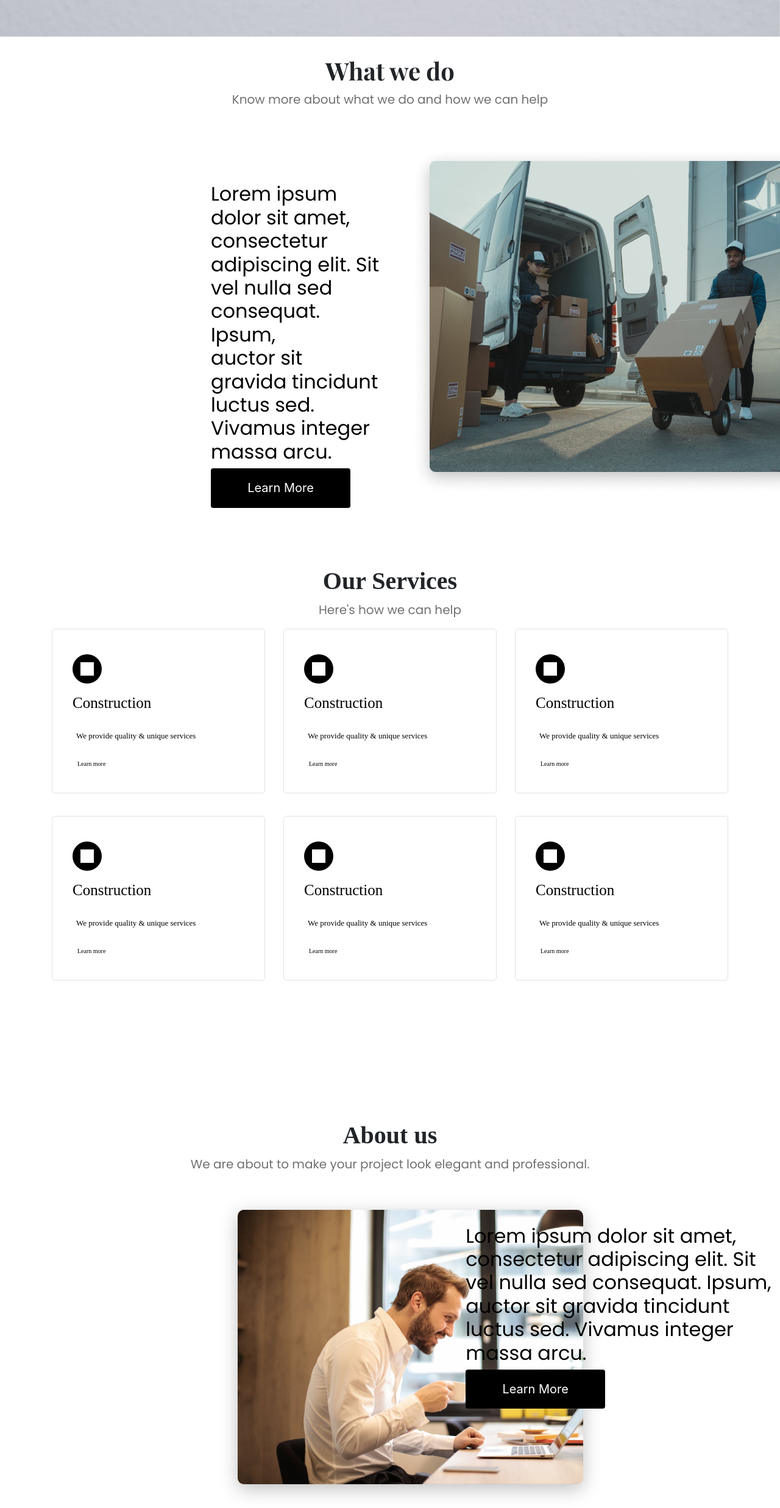
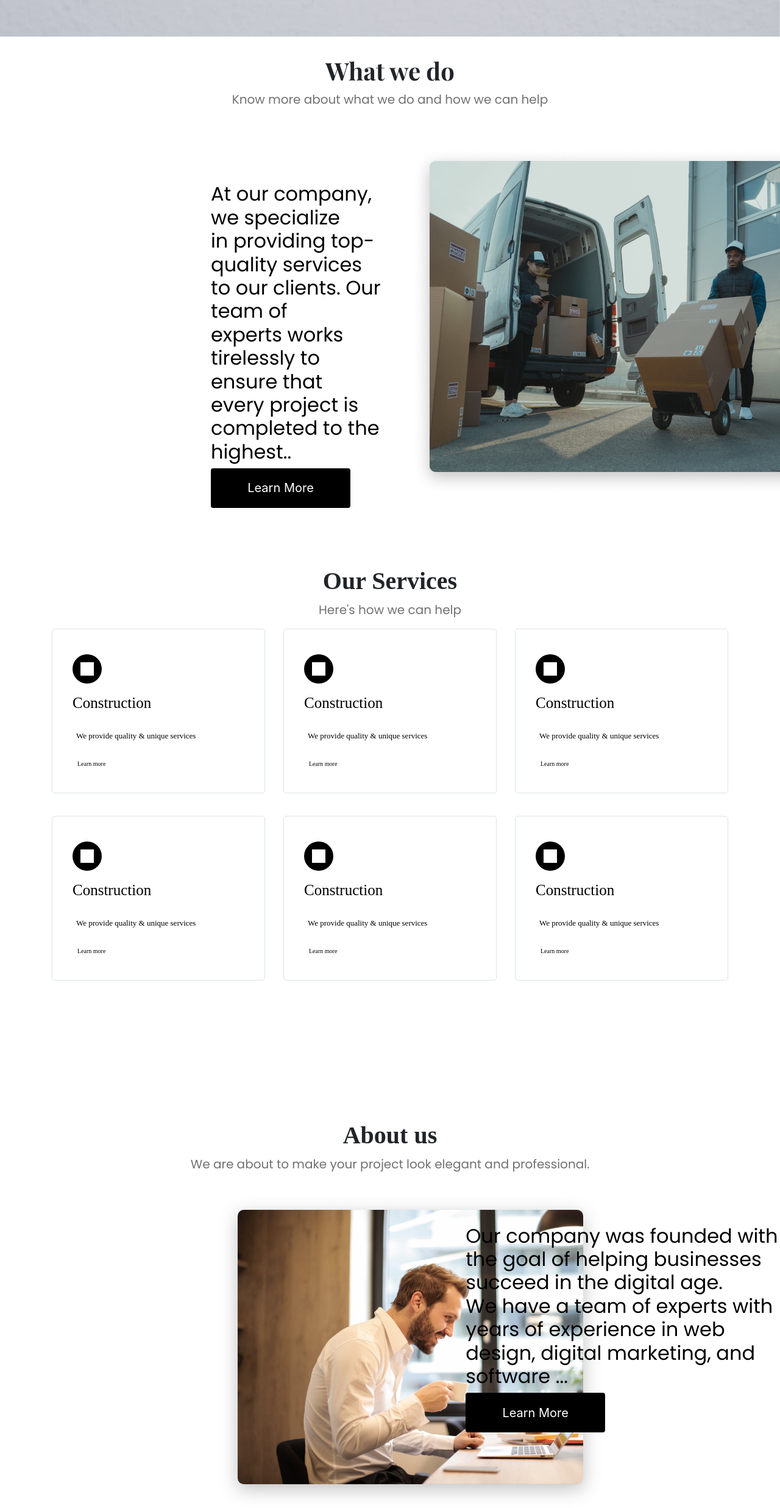
Before and after one commit to Joshuaatanu/RoyalQAssistant, a plain HTML site: page index.html in a window 1280 px wide. Shown: the part 617-3090 px from the top of the page at 61% size. Drawn offline with Linux system fonts and the light colour scheme; a web font is replaced by a local one.

Commit message:
made some changes to my code

```diff
--- a/index.html
+++ b/index.html
@@ -60,12 +60,12 @@
         <div class="row p-5">
             <div class="col-md-6  ">
                 <div class="mt-10 wwd-text">
-                    <h5>Lorem ipsum dolor sit amet, <br>
-                        consectetur adipiscing elit. Sit <br>
-                        vel nulla sed consequat. Ipsum, <br>
-                        auctor sit gravida tincidunt <br>
-                        luctus sed. Vivamus integer <br>
-                        massa arcu.</h5>
+                    <h5>At our company, we specialize <br>
+                        in providing top-quality services <br>
+                        to our clients. Our team of<br>
+                        experts works tirelessly to<br>
+                        ensure that every project is <br>
+                        completed to the highest..</h5>
                     <button class="btn">Learn More</button>
                 </div>
 
@@ -210,12 +210,12 @@
             <div class="col-md-5 mt-4  ml-auto ">
                 <div class="text-btn">
                     <h5>
-                        Lorem ipsum dolor sit amet, <br>
-                        consectetur adipiscing elit. Sit <br>
-                        vel nulla sed consequat. Ipsum, <br>
-                        auctor sit gravida tincidunt <br>
-                        luctus sed. Vivamus integer
-                        <br> massa arcu.
+                        Our company was founded with <br>
+                        the goal of helping businesses <br>
+                        succeed in the digital age.<br> We
+                        have a team of experts with<br>
+                         years of experience in web<br>
+                          design, digital marketing, and software ...
                     </h5>
                     <button class="btn">Learn More</button>
                 </div>
```
Also changed, not shown: support.html (+2 -2 lines).
